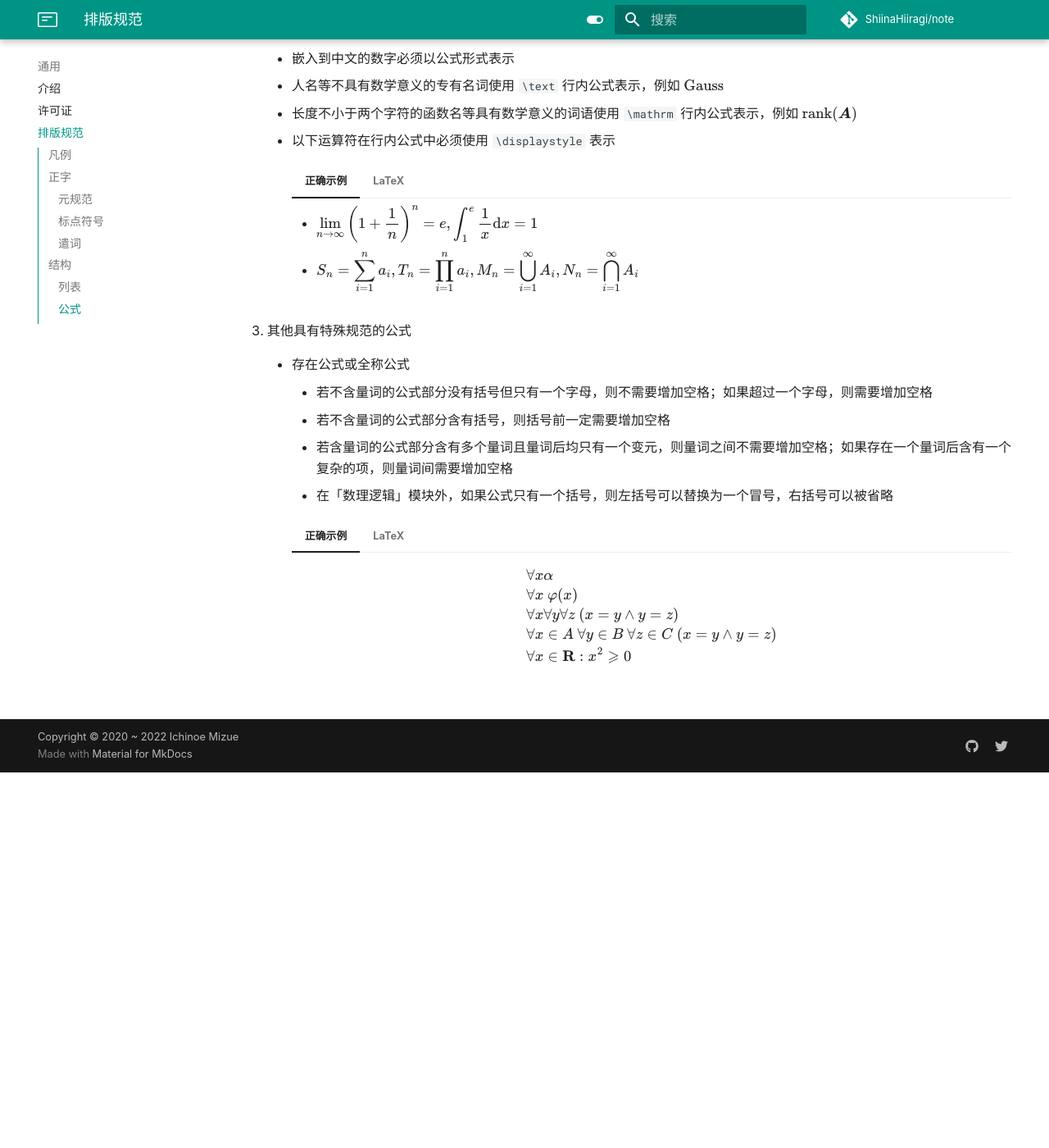
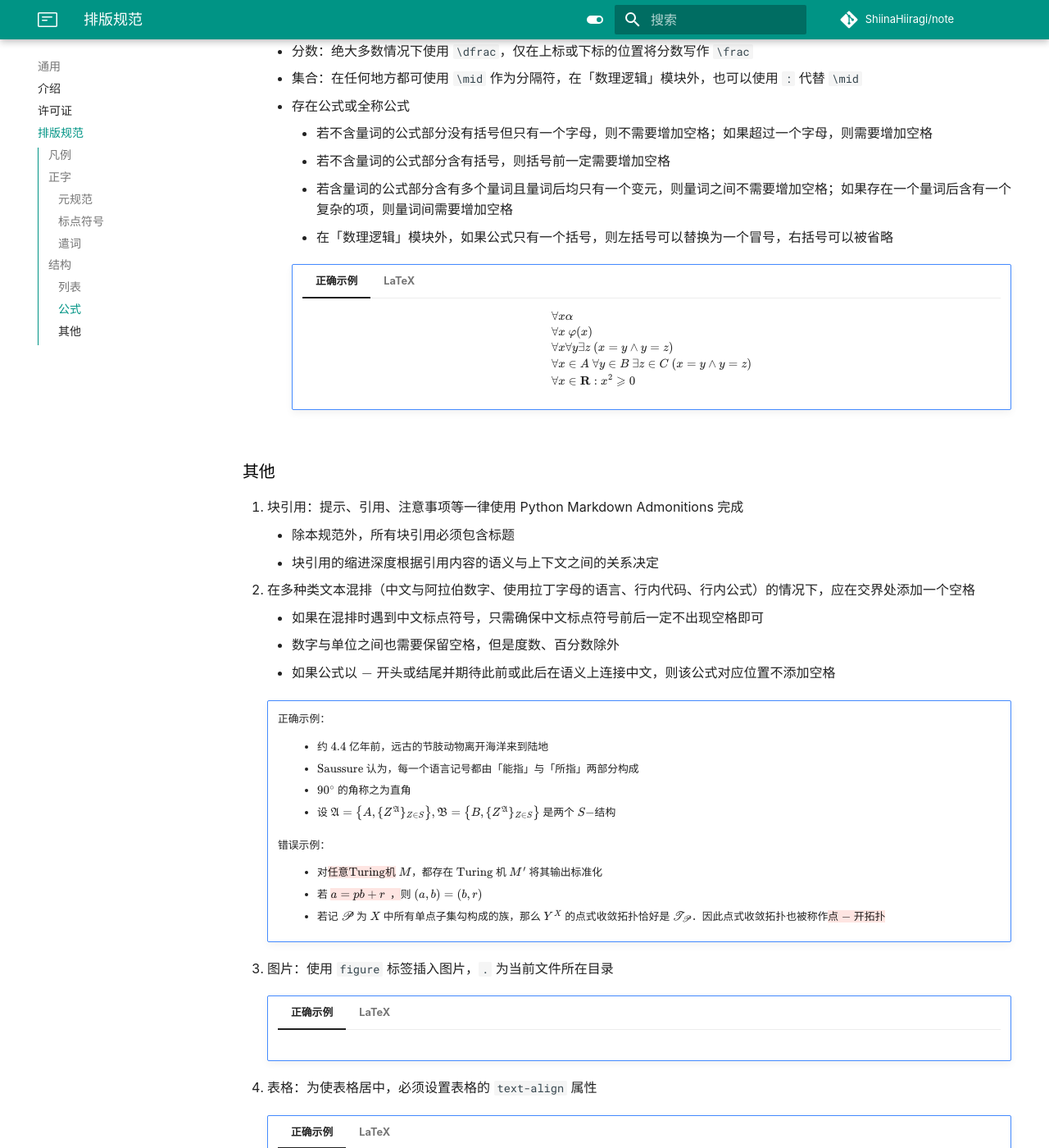
Before and after one commit to ShiinaHiiragi/note, an MkDocs documentation site: the page built from docs/intro/norm.md, in a window 1280 px wide and 1400 px high, scrolled down 4648 px. Shown: the whole window at 82% size. Built offline with MkDocs 1.6.1 and Material for MkDocs 9.7.7, drawn with Linux system fonts in a browser that asks for light colours; comment, search, counter and statistics services are not loaded; before the commit the page ends 5590 px from its top, so only the background shows below that; some of the changed text lies outside the part shown.

Commit message:
stage change

````diff
--- a/docs/intro/norm.md
+++ b/docs/intro/norm.md
@@ -83,7 +83,7 @@
     - 在行内代码或行内公式中，代码或公式内部的标点符号与中文无关，但是公式边界的标点符号与外部中文有关。公式块后不附加标点符号，而是默认其结尾存在一个逗号或句号
 
         !!! note ""
-            代码示例：
+            正确示例：
             :   - 使用 `let i = 0;` 声明一个变量
                 - 设 $A$ 是一个集合，定义 $A$ 的示性函数为
 
@@ -96,17 +96,15 @@
 
                     则 $A = \varnothing \leftrightarrow f_A(x) \equiv 0$
 
-            公式示例：
-            :   - 设 $a = 3, b = 4, c = 5$，则 $a^2 + b^2 = c^2$
+                - 设 $a = 3, b = 4, c = 5$，则 $a^2 + b^2 = c^2$
 
 ### 遣词
-- 尽量减少口语化的语词，使用规范的书面语
-
-和 与
-
-如果 若
-
-以下 下列
+1. 尽量减少口语化的语词，使用规范的书面语
+2. 以下几组用语可以混用，因为它们可能有不同的使用场景
+    - 「和」与「与」
+    - 「若」与「如果」
+3. 以下几组语词的使用有一定偏好
+    - 「以下」：代替「下列」，但不能代替「下述」
 
 ## 结构
 - 全文使用 Markdown 语法，包含部分 Python Markdown 扩展，缩进为 $4$ 个空格。
@@ -133,10 +131,75 @@
 
     - 如果想要显式地表明列表之间的内容关联性不强，可以将该列表转写为无序列表
 
-3. 块引用：提示、引用、注意事项等一律使用 Python Markdown Admonitions 完成
+### 公式
+1. 全文使用 $\text{MathJax}$ 作为公式输入，尽可能保证公式的写法与常用符号具有一致性
+    - 绝大部分公式的标准写法在「集合论」中被定义
+    - 公式的写法应该跨区域保持一致。例如全文仅使用 $A - B$ 表示集合 $A$ 与 $B$ 的差，则全文不应使用 $A \backslash B$ 表示集合的差运算
+    - 公式的意义必须具有唯一性。例如「集合论」中定义集合 $A$ 的补集为 $\overline A$ 或 $A'$，而在「点集拓扑」中定义 $\overline A$ 为集合 $A$ 的闭包，因此该部分使用 $A'$ 表示集合 $A$ 的补集，并直接或间接指出每一处 $\overline A$ 的具体含义
+    - 常用符号应尽可能保持一致。例如通常使用 $G$ 表示群，用 $F$ 表示域
+2. 必须使用特定形式公式表示的内容
+    - 嵌入到中文的数字必须以公式形式表示
+    - 人名等不具有数学意义的专有名词使用 `\text` 行内公式表示，例如 $\text{Gauss}$
+    - 长度不小于两个字符的函数名等具有数学意义的词语使用 `\mathrm` 行内公式表示，例如 $\mathrm{rank}(\boldsymbol A)$
+    - 以下运算符在行内公式中必须使用 `\displaystyle` 表示
+
+    !!! note ""
+        === "正确示例"
+            - ${\displaystyle \lim_{n \to \infty} \left(1 + \dfrac{1}{n}\right)^n} = e$
+            - ${\displaystyle \int_1^e \dfrac{1}{x} \mathrm dx} = 1$
+            - $S_n = {\displaystyle \sum_{i = 1}^n a_i}$
+            - $T_n = {\displaystyle \prod_{i = 1}^n a_i}$
+            - $M_n = {\displaystyle \bigcup_{i = 1}^\infty A_i}$
+            - $N_n = {\displaystyle \bigcap_{i = 1}^\infty A_i}$
+        === "LaTeX"
+            ```latex
+            - ${\displaystyle \lim_{n \to \infty} \left(1 + \dfrac{1}{n}\right)^n} = e$
+            - ${\displaystyle \int_1^e \dfrac{1}{x} \mathrm dx} = 1$
+            - $S_n = {\displaystyle \sum_{i = 1}^n a_i}$
+            - $T_n = {\displaystyle \prod_{i = 1}^n a_i}$
+            - $M_n = {\displaystyle \bigcup_{i = 1}^\infty A_i}$
+            - $N_n = {\displaystyle \bigcap_{i = 1}^\infty A_i}$
+            ```
+
+3. 其他具有特殊规范的公式
+    - 分数：绝大多数情况下使用 `\dfrac`，仅在上标或下标的位置将分数写作 `\frac`
+    - 集合：在任何地方都可使用 `\mid` 作为分隔符，在「数理逻辑」模块外，也可以使用 `:` 代替 `\mid`
+    - 存在公式或全称公式
+        - 若不含量词的公式部分没有括号但只有一个字母，则不需要增加空格；如果超过一个字母，则需要增加空格
+        - 若不含量词的公式部分含有括号，则括号前一定需要增加空格
+        - 若含量词的公式部分含有多个量词且量词后均只有一个变元，则量词之间不需要增加空格；如果存在一个量词后含有一个复杂的项，则量词间需要增加空格
+        - 在「数理逻辑」模块外，如果公式只有一个括号，则左括号可以替换为一个冒号，右括号可以被省略
+
+        !!! note ""
+            === "正确示例"
+                $$
+                \begin{aligned}
+                & \forall x \alpha \\
+                & \forall x \ \varphi(x) \\
+                & \forall x \forall y \exists z \ (x = y \wedge y = z) \\
+                & \forall x \in A \ \forall y \in B \ \exists z \in C \ (x = y \wedge y = z) \\
+                & \forall x \in \mathbf R: x^2 \geqslant 0
+                \end{aligned}
+                $$
+            === "LaTeX"
+                ```latex
+                $$
+                \begin{aligned}
+                & \forall x \alpha \\
+                & \forall x \ \varphi(x) \\
+                & \forall x \forall y \exists z \ (x = y \wedge y = z) \\
+                & \forall x \in A \ \forall y \in B \ \exists z \in C \ (x = y \wedge y = z) \\
+                & \forall x \in \mathbf R: x^2 \geqslant 0
+                \end{aligned}
+                $$
+                ```
+
+### 其他
+
+1. 块引用：提示、引用、注意事项等一律使用 Python Markdown Admonitions 完成
     - 除本规范外，所有块引用必须包含标题
     - 块引用的缩进深度根据引用内容的语义与上下文之间的关系决定
-4. 在多种类文本混排（中文与阿拉伯数字、使用拉丁字母的语言、行内代码、行内公式）的情况下，应在交界处添加一个空格
+2. 在多种类文本混排（中文与阿拉伯数字、使用拉丁字母的语言、行内代码、行内公式）的情况下，应在交界处添加一个空格
     - 如果在混排时遇到中文标点符号，只需确保中文标点符号前后一定不出现空格即可
     - 数字与单位之间也需要保留空格，但是度数、百分数除外
     - 如果公式以 $-$ 开头或结尾并期待此前或此后在语义上连接中文，则该公式对应位置不添加空格
@@ -153,53 +216,48 @@
             - 若 {--$a = pb + r$&ensp;，--}则 $(a, b) = (b, r)$
             - 若记 $\mathscr P$ 为 $X$ 中所有单点子集勾构成的族，那么 $Y^X$ 的点式收敛拓扑恰好是 $\mathscr{T_P}$．因此点式收敛拓扑也被称作{--点 $-$ 开拓扑--}
 
-### 公式
-1. 全文使用 $\text{MathJax}$ 作为公式输入，尽可能保证公式的写法与常用符号具有一致性
-    - 绝大部分公式的标准写法在「集合论」中被定义
-    - 公式的写法应该跨区域保持一致。例如全文仅使用 $A - B$ 表示集合 $A$ 与 $B$ 的差，则全文不应使用 $A \backslash B$ 表示集合的差运算
-    - 公式的意义必须具有唯一性。例如「集合论」中定义集合 $A$ 的补集为 $\overline A$ 或 $A'$，而在「点集拓扑」中定义 $\overline A$ 为集合 $A$ 的闭包，因此该部分使用 $A'$ 表示集合 $A$ 的补集，并直接或间接指出每一处 $\overline A$ 的具体含义
-    - 常用符号应尽可能保持一致。例如通常使用 $G$ 表示群，用 $F$ 表示域
-2. 必须使用特定形式公式表示的内容
-    - 嵌入到中文的数字必须以公式形式表示
-    - 人名等不具有数学意义的专有名词使用 `\text` 行内公式表示，例如 $\text{Gauss}$
-    - 长度不小于两个字符的函数名等具有数学意义的词语使用 `\mathrm` 行内公式表示，例如 $\mathrm{rank}(\boldsymbol A)$
-    - 以下运算符在行内公式中必须使用 `\displaystyle` 表示
+3. 图片：使用 `figure` 标签插入图片，`.` 为当前文件所在目录
 
+    !!! note ""
         === "正确示例"
-            - ${\displaystyle \lim_{n \to \infty} \left(1 + \dfrac{1}{n}\right)^n} = e, {\displaystyle \int_1^e \dfrac{1}{x} \mathrm dx} = 1$
-            - $S_n = {\displaystyle \sum_{i = 1}^n a_i}, T_n = {\displaystyle \prod_{i = 1}^n a_i}, M_n = {\displaystyle \bigcup_{i = 1}^\infty A_i}, N_n = {\displaystyle \bigcap_{i = 1}^\infty A_i}$
+            <figure markdown>
+                ![](../assets/favicon.png)
+                <style> img[src$="favicon.png"] { width: 48px; } </style>
+            </figure>
         === "LaTeX"
-            ```latex
-            - ${\displaystyle \lim_{n \to \infty} \left(1 + \dfrac{1}{n}\right)^n} = e, {\displaystyle \int_1^e \dfrac{1}{x} \mathrm dx} = 1$
-            - $S_n = {\displaystyle \sum_{i = 1}^n a_i}, T_n = {\displaystyle \prod_{i = 1}^n a_i}, M_n = {\displaystyle \bigcup_{i = 1}^\infty A_i}, N_n = {\displaystyle \bigcap_{i = 1}^\infty A_i}$
+            ```html
+            <figure markdown>
+                ![](../assets/favicon.png)
+                <style> img[src$="favicon.png"] { width: 48px; } </style>
+            </figure>
             ```
 
-3. 其他具有特殊规范的公式
-    - 存在公式或全称公式
-        - 若不含量词的公式部分没有括号但只有一个字母，则不需要增加空格；如果超过一个字母，则需要增加空格
-        - 若不含量词的公式部分含有括号，则括号前一定需要增加空格
-        - 若含量词的公式部分含有多个量词且量词后均只有一个变元，则量词之间不需要增加空格；如果存在一个量词后含有一个复杂的项，则量词间需要增加空格
-        - 在「数理逻辑」模块外，如果公式只有一个括号，则左括号可以替换为一个冒号，右括号可以被省略
+4. 表格：为使表格居中，必须设置表格的 `text-align` 属性
 
+    !!! note ""
         === "正确示例"
-            $$
-            \begin{aligned}
-            & \forall x \alpha \\
-            & \forall x \ \varphi(x) \\
-            & \forall x \forall y \forall z \ (x = y \wedge y = z) \\
-            & \forall x \in A \ \forall y \in B \ \forall z \in C \ (x = y \wedge y = z) \\
-            & \forall x \in \mathbf R: x^2 \geqslant 0 \\
-            \end{aligned}
-            $$
+            <div style="text-align: center;">
+
+            |  $x$  | $f(x) = x^2$ | $g(x) = x^3$ |
+            | :---: | :----------: | :----------: |
+            | $-2$  |     $4$      |     $-8$     |
+            | $-1$  |     $1$      |     $-1$     |
+            |  $0$  |     $0$      |     $0$      |
+            |  $1$  |     $1$      |     $1$      |
+            |  $2$  |     $4$      |     $8$      |
+
+            </div>
         === "LaTeX"
-            ```latex
-            $$
-            \begin{aligned}
-            & \forall x \alpha \\
-            & \forall x \ \varphi(x) \\
-            & \forall x \forall y \forall z \ (x = y \wedge y = z) \\
-            & \forall x \in A \ \forall y \in B \ \forall z \in C \ (x = y \wedge y = z) \\
-            & \forall x \in \mathbf R: x^2 \geqslant 0 \\
-            \end{aligned}
-            $$
+            ```html
+            <div style="text-align: center;">
+
+            |  $x$  | $f(x) = x^2$ | $g(x) = x^3$ |
+            | :---: | :----------: | :----------: |
+            | $-2$  |     $4$      |     $-8$     |
+            | $-1$  |     $1$      |     $-1$     |
+            |  $0$  |     $0$      |     $0$      |
+            |  $1$  |     $1$      |     $1$      |
+            |  $2$  |     $4$      |     $8$      |
+
+            </div>
             ```
````
